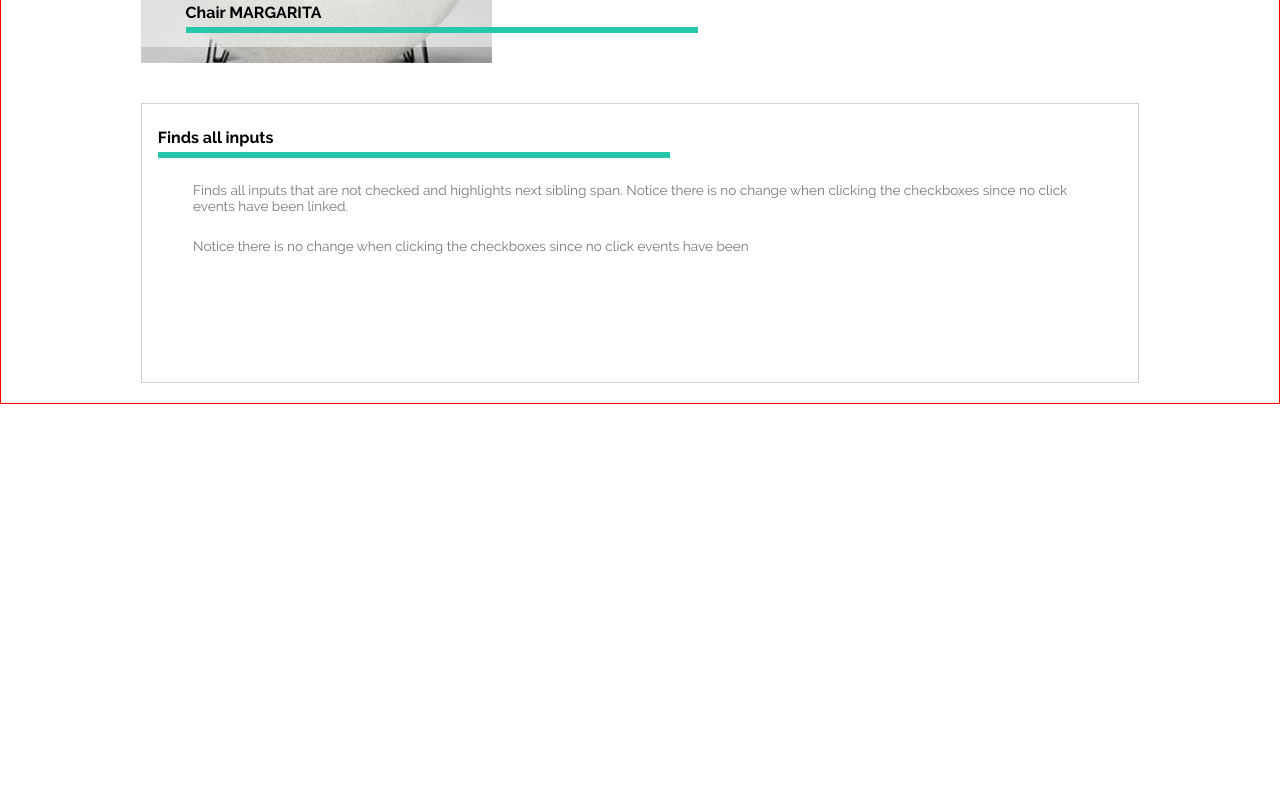
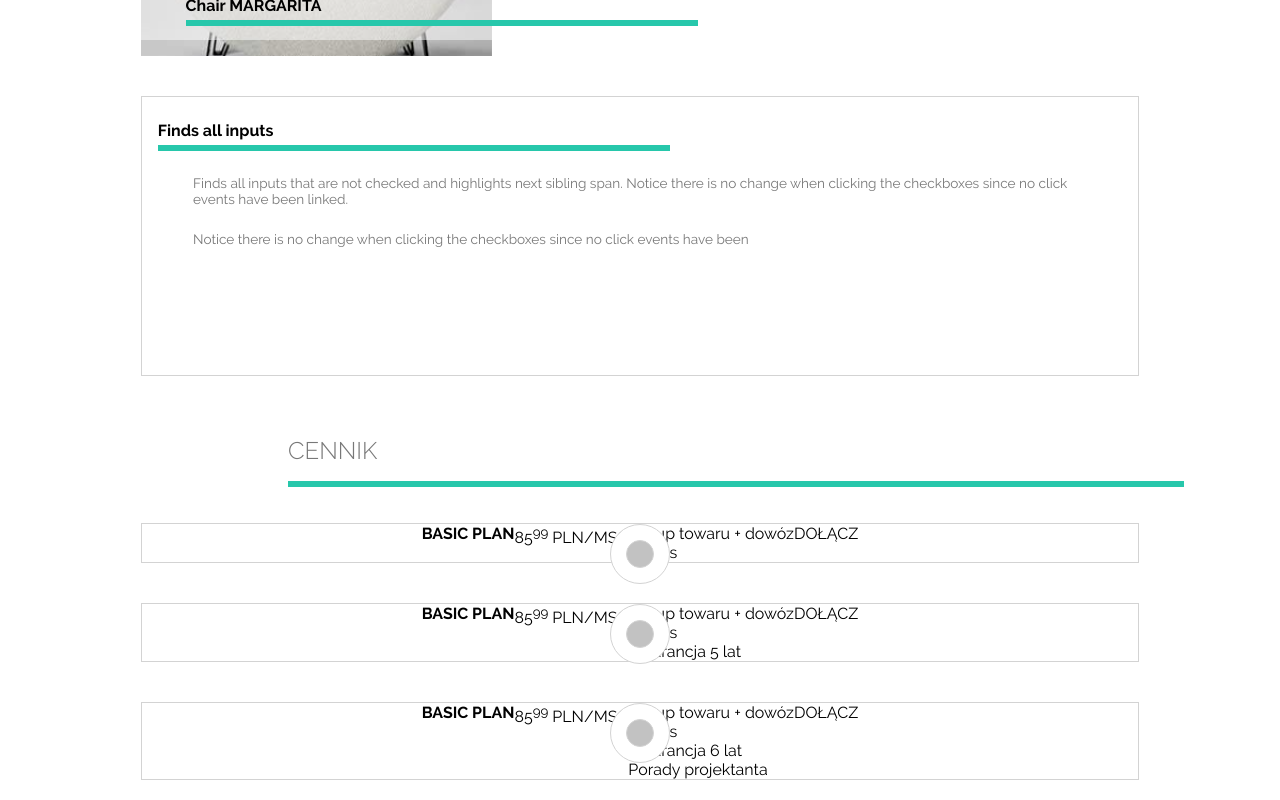
Before and after one commit to aszanca/Projekt-Sit_On_Chair, a website: page index.html in a window 1280 px wide. Shown: the part 1109-1909 px from the top of the page. Before the commit the page ends 1513 px from the top, so only its background shows below. Drawn offline with Linux system fonts and the light colour scheme.

Commit message:
początek sekcji pricing

```diff
--- a/index.html
+++ b/index.html
@@ -11,10 +11,8 @@
 <body>
 
 
-
   <div class="main_width">
-    <header>
-      <div class="header">
+    <header class="header">
       <p class="logo">
         SIT <span class="green_word">ON</span> CHAIR
       </p>
@@ -38,12 +36,8 @@
           <li>KONTAKT</li>
         </ul>
       </nav>
-      </div>
     </header>
   </div>
-
-
-
 
 
   <div class="main_width">
@@ -55,7 +49,6 @@
         <div class="slider_image">
           <img src="images/black_chair.png">
         </div>
-
         <div class="slider_description_box">
           <h2>Sit <span class="green_word">on</span> our <span class="green_word">chair</span></h2>
           <p class="slider_text">
@@ -99,29 +92,23 @@
   </div>
 
 
+  <div class="main_width">
+    <section class="pricing_boxes">
+      <div class="pricing_boxes_container">
+        <h3>CENNIK</h3>
 
-
-<!--
-  <section id="pricing">
-    <div class="main_width">
-      <div id="pricing_container">
-        <h3 class="uppercase">Cennik</h3>
-        <div id="pricing_box_container">
+        <!--Pricing box 1 -->
         <div class="pricing_box">
           <div class="outer_circle">
+
             <div class="inner_circle">
             </div>
           </div>
-            <p class="plan_name">
-              Basic plan
-            </p>
+          <h4 class="plan_name">BASIC PLAN</h4>
           <div class="price_circle">
-              85<sup class="font_size_for_sup">99</sup>
-              <p class="uppercase_for_price">
-                pln/msc
-              </p>
+            85<sup class="price_sup">99</sup> PLN/MSC
           </div>
-            <div class="table">
+          <div class="features_list">
             <div class="dark_row">
               Zakup towaru + dowóz
             </div>
@@ -129,25 +116,23 @@
               Serwis
             </div>
           </div>
-            <div id="join_button1">
-              Dołącz
+          <div class="join_button">
+            DOŁĄCZ
+
       </div>
         </div>
+
+        <!--Pricing box 2 -->
         <div class="pricing_box">
           <div class="outer_circle">
             <div class="inner_circle">
             </div>
           </div>
-            <p class="plan_name">
-              Standard plan
-            </p>
+          <h4 class="plan_name">BASIC PLAN</h4>
           <div class="price_circle">
-              95<sup class="font_size_for_sup">99</sup>
-              <p class="uppercase_for_price">
-                pln/msc
-              </p>
+            85<sup class="price_sup">99</sup> PLN/MSC
           </div>
-            <div class="table">
+          <div class="features_list">
             <div class="dark_row">
               Zakup towaru + dowóz
             </div>
@@ -158,25 +143,22 @@
               Gwarancja 5 lat
             </div>
           </div>
-            <div id="join_button2">
-              Dołącz
+          <div class="join_button">
+            DOŁĄCZ
           </div>
         </div>
+
+        <!--Pricing box 3 -->
         <div class="pricing_box">
           <div class="outer_circle">
             <div class="inner_circle">
             </div>
           </div>
-            <p class="plan_name">
-              Advance plan
-            </p>
+          <h4 class="plan_name">BASIC PLAN</h4>
           <div class="price_circle">
-              211<sup class="font_size_for_sup">00</sup>
-              <p class="uppercase_for_price">
-                pln/msc
-              </p>
+            85<sup class="price_sup">99</sup> PLN/MSC
           </div>
-            <div class="table">
+          <div class="features_list">
             <div class="dark_row">
               Zakup towaru + dowóz
             </div>
@@ -190,14 +172,18 @@
               Porady projektanta
             </div>
           </div>
-            <div id="join_button3">
-              Dołącz
+          <div class="join_button">
+            DOŁĄCZ
           </div>
         </div>
-        </div>
-      </div>
+
+
       </div>
     </section>
+  </div>
+
+
+  <!--
   <section id="contactform">
     <div class="main_width">
       <div id="contactform_container">
--- a/scss/main.scss
+++ b/scss/main.scss
@@ -124,15 +124,7 @@
 	font-weight: 800;
 	font-style: italic;
 }
-
-
-$colors: (
-	mainColor: #27c7ab,
-	pricingBackground: #f9f9f9,
-	lightFontColor: #c2c2c2,
-	darkFontColor: #787878,
-
-);
+$colors: ( mainColor: #27c7ab, pricingBackground: #f9f9f9, lightFontColor: #c2c2c2, darkFontColor: #787878, );
 
 * {
 	padding: 0;
@@ -150,7 +142,6 @@ body {
 
 	.main_width {
 		margin: 0 auto;
-		border: 1px solid red;
 		width: 100vw;
 
 		.green_word {
@@ -218,7 +209,7 @@ body {
 				display: none;
 				margin-top: 4vh;
 				margin-left: -25px;
-				padding: 2vh 2.5vw 2vh;
+				padding: 2vh 2.5vw;
 				font-size: 1rem;
 				list-style-type: none;
 				line-height: 1.625rem;
@@ -247,20 +238,20 @@ body {
 }
 // Main header END
 
+
 // Slider START
 .slider {
 	display: flex;
 	align-items: center;
 	justify-content: space-around;
 	background-image: linear-gradient(to bottom, #ffffff 0%,#dbdbdb 100%);
-	border: 1px solid red;
 	padding: 5vw;
 
 	.slider_arrow {
 		color: map-get($colors, mainColor);
 		font-size: 3.75rem;
 		height: 5rem;
-		border: 1px solid red;
+		padding-bottom: 25vh;
 	}
 
 	.slider_content {
@@ -273,7 +264,6 @@ body {
 		.slider_image {
 			width: 75vw;
 			height: 30vh;
-			border: 1px solid red;
 
 			img {
 				position: absolute;
@@ -320,7 +310,6 @@ body {
 	}
 }
 // Slider END
-
 // Product boxes START
 .product_boxes {
 	display: flex;
@@ -337,6 +326,7 @@ body {
 		display: flex;
 		align-items: flex-end;
 	}
+
 	.product_box1 {
 		background-image: url("../../images/box1_img.jpg");
 	}
@@ -344,6 +334,7 @@ body {
 	.product_box2 {
 		background-image: url("../../images/box2_img.jpg");
 	}
+
 	.product_name_box {
 		width: 100%;
 		height: 8vh;
@@ -351,11 +342,10 @@ body {
 		background-color: rgba(255, 255, 255, 0.5);
 		display: flex;
 		align-content: center;
-			margin: 0 0 2vh 0;
+		margin: 0 0 2vh;
 	}
 
 	.product_name_box1 {
-
 		&::after {
 			content: "Chair CLAIR";
 			font-weight: bold;
@@ -367,7 +357,6 @@ body {
 	}
 
 	.product_name_box2 {
-
 		&::after {
 			content: "Chair MARGARITA";
 			font-weight: bold;
@@ -377,6 +366,7 @@ body {
 			border-bottom: 0.4rem solid map-get($colors, mainColor);
 		}
 	}
+
 	.text_box {
 		height: 35vh;
 		width: 78vw;
@@ -388,7 +378,7 @@ body {
 		.text_box_title {
 			width: 40vw;
 			height: 3vh;
-					padding: 1vh 0 3vh 0;
+			padding: 1vh 0 3vh;
 			margin: 2vh;
 			border-bottom: 0.4rem solid map-get($colors, mainColor);
 		}
@@ -396,36 +386,67 @@ body {
 		p {
 			font-size: 0.85rem;
 			color: map-get($colors, darkFontColor);
-					padding: 1vh 4vw 2vh 4vw;
+			padding: 1vh 4vw 2vh;
+		}
+	}
+}
+// Product boxes END
+
+
+// Pricing boxes START
+
+	h3 {
+	  font-size: 1.5rem;
+	  border-bottom: 0.4rem solid map-get($colors, mainColor);
+	  width: 70vw;
+	  padding: 5vh 0 2vh 0;
+	  margin: 0 0 2vh 15vw;
+	  color: map-get($colors, darkFontColor);
+		font-weight: 300;
+	}
+
+	.pricing_boxes_container {
+		display: flex;
+		justify-content: center;
+		align-items: center;
+		flex-direction: column;
+
+	.pricing_box {
+		display: flex;
+		justify-content: center;
+		width: 78vw;
+		margin: 2.5vh;
+		border: 0.065rem solid lightgrey;
+
+		.outer_circle {
+			display: flex;
+			justify-content: center;
+			align-items: center;
+			width: 60px;
+		  height: 60px;
+		  border: 0.065rem solid lightgrey;
+		  border-radius: 100px;
+		  position: absolute;
+		  background-color: white;
+			margin-bottom: 50px;
+
+			.inner_circle {
+				width: 28px;
+			  height: 28px;
+			  border: 0.065rem solid lightgrey;
+			  border-radius: 100px;
+			  background-color: map-get($colors, lightFontColor);
+			}
+			.pricing_box_with_border {
+
+				width: 78vw;
+				margin: 7vh 2.5vh 2.5vh 2.5vh;
+			}
 		}
 	}
 }
 
-
-
-#firstp {
-  position: absolute;
-  color: grey;
-  height: 230px;
-  width: 320px;
-  padding: 67px 0 0 0;
-  font-size: 15px;
-  line-height: 25px;
-}
-
-#secondp {
-  width: 320px;
-  height: 50px;
-  padding: 190px 0 0 0;
-  font-size: 15px;
-  color: grey;
-  line-height: 25px;
-}
-
-
-
 /*
-
 #pricing_container {
   height: 800px;
   background-color: #F2F2F2;
@@ -433,16 +454,7 @@ body {
 }
 
 
-h3 {
-  font-size: 24px;
-  border-bottom: 8px solid #01CEAF;
-  width: 350px;
-  padding: 50px 0 8px 0;
-  margin: 0 0 10px 65px;
-  box-sizing: border-box;
-  color: dimgray;
 
-}
 
 .plan_name {
   font-size: 20px;
@@ -450,26 +462,12 @@ h3 {
 }
 
 .outer_circle {
-  width: 60px;
-  height: 60px;
-  border: 3px solid #C2C2C2;
-  border-radius: 100px;
-  position: absolute;
-  top: -45px;
-  left: 155px;
-  background-color: white;
+
 
 }
 
 .inner_circle {
-  width: 26px;
-  height: 26px;
-  border: 3px solid #C2C2C2;
-  border-radius: 100px;
-  position: absolute;
-  top: 15px;
-  left: 15px;
-  background-color: #C2C2C2;
+
 }
 
 .pricing_box {
@@ -597,6 +595,8 @@ h3 {
   background-color: #01CEAF;
 }
 
+
+/*
 #contactform_left_column {
 	border: 1px solid red;
 	display: inline-block;
```
Also changed, not shown: assets/css/main.css. Lines whose indentation alone changed are shown as unchanged.
